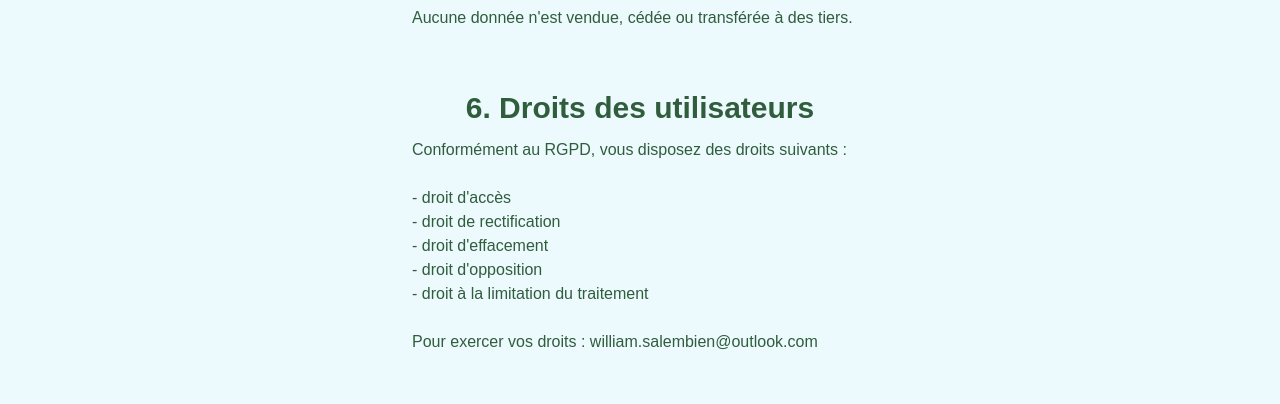
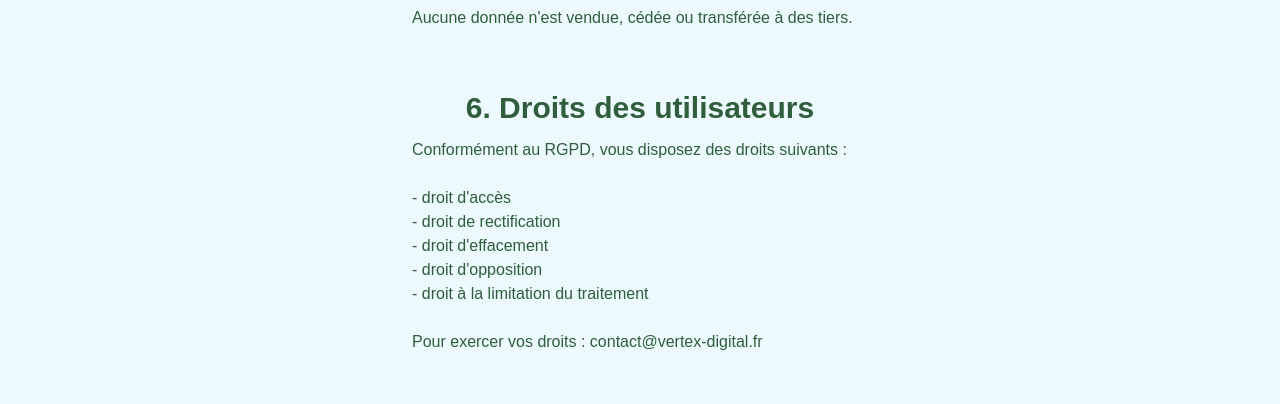
Before and after one commit to VinylTheHooligan/vertex-digital, a Next.js app: page /privacy in a window 1280 px wide. Shown: the part 1420-1824 px from the top of the page. Built offline with nearby package versions, Linux system fonts and the light colour scheme.

Commit message:
correction: New email added

```diff
--- a/src/app/legal/page.tsx
+++ b/src/app/legal/page.tsx
@@ -16,7 +16,7 @@ export default function Legal() {
                             <b>SIRET :</b> 99354869200017 <br/>
                             <b>Ville :</b> Dunkerque <br/><br/>
                             <i>L&apos;adresse complète du siège peut être communiquée sur demande légitime afin de protéger la vie privée de l&apos;éditeur.</i> <br/><br/>
-                            <b>Email :</b> william.salembien@outlook.com <br/>
+                            <b>Email :</b> contact@vertex-digital.fr <br/>
                             <b>Directeur de la publication :</b> William Salembien
                         </p>
                     </section>
--- a/src/app/privacy/page.tsx
+++ b/src/app/privacy/page.tsx
@@ -73,7 +73,7 @@ export default function Privacy() {
                             - droit d&apos;opposition<br/>
                             - droit à la limitation du traitement<br/><br/>
 
-                            Pour exercer vos droits : william.salembien@outlook.com
+                            Pour exercer vos droits : contact@vertex-digital.fr
                         </p>
                     </section>
                     <section>
--- a/src/components/form/ContactForm.tsx
+++ b/src/components/form/ContactForm.tsx
@@ -51,7 +51,7 @@ export default function ContactForm() {
                 ref={turnstileRef}
                 className="mt-3"
                 siteKey={process.env.NODE_ENV === 'development'
-                    ? '1x00000000000000000000AA'
+                    ? '3x00000000000000000000FF'
                     : process.env.NEXT_PUBLIC_TURNSTILE_SITE_KEY!}
                 onSuccess={(token) => setToken(token)}
             />
--- a/src/components/form/LoginForm.tsx
+++ b/src/components/form/LoginForm.tsx
@@ -40,7 +40,7 @@ export default function LoginForm() {
                 ref={turnstileRef}
                 className="mt-3"
                 siteKey={process.env.NODE_ENV === 'development'
-                    ? '1x00000000000000000000AB'
+                    ? '3x00000000000000000000FF'
                     : process.env.NEXT_PUBLIC_TURNSTILE_SITE_KEY!}
                 onSuccess={(token) => setToken(token)}
             />
```
